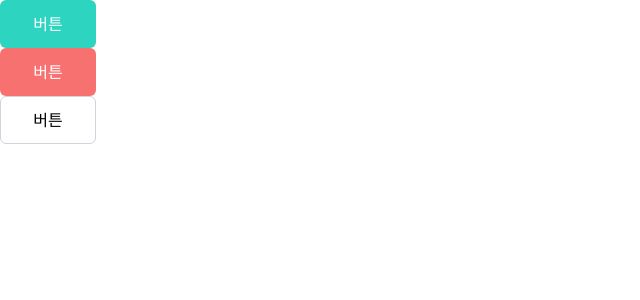
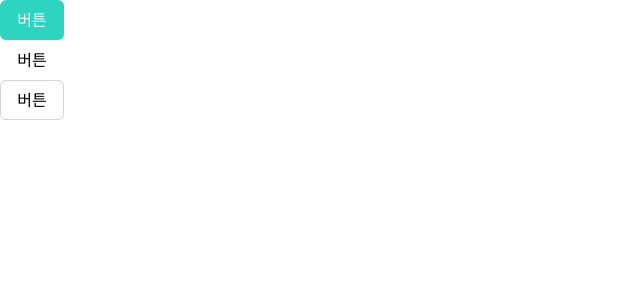
Before and after one commit to ATeals/frontend-monorepo, a React (Vite) app in the folder packages/react-design-system/: page / in a window 1280 px wide. Shown: the top 300 px of the page, without its empty margins (0-640 px from the left). Built offline with nearby package versions, Linux system fonts and the light colour scheme.

Commit message:
(#1): Atom Button
Button 컴포넌트 + storybook

```diff
--- a/packages/react-design-system/src/atom/Button/Button.tsx
+++ b/packages/react-design-system/src/atom/Button/Button.tsx
@@ -2,11 +2,9 @@ import { PolymorphicComponentProps, PolymorphicRef } from "@/types/PolymorphicCo
 import { generateClassName } from "@/utils/generateClassName";
 import React, { forwardRef } from "react";
 
-type ButtonStyleType = "outline" | "none" | "cancel" | "primary";
-
 type ButtonProps<T extends React.ElementType> = {
   size?: keyof typeof ButtonSizeMap;
-  variant?: ButtonStyleType;
+  variant?: keyof typeof ButtonVariantMap;
 } & PolymorphicComponentProps<T>;
 
 type ForwardRefButtonComopnent = <T extends React.ElementType = "button">(
@@ -16,8 +14,15 @@ type ForwardRefButtonComopnent = <T extends React.ElementType = "button">(
 
 const ButtonSizeMap = {
   sm: " w-[4rem] h-[2rem] text-sm rounded-sm",
-  md: " w-[6rem] h-[3rem] text-md rounded-md",
-  lg: " w-[8rem] h-[4rem] text-xl rounded-lg",
+  md: " w-[4rem] h-[2.5rem] text-md rounded-md",
+  lg: " w-[4rem] h-[3rem] text-xl rounded-lg",
+};
+
+const ButtonVariantMap = {
+  outline: "border border-gray-300",
+  primary: " bg-teal-400 text-white",
+  warning: "bg-red-400 text-white",
+  none: "",
 };
 
 export const ButtonComponet = <T extends React.ElementType = "button">(
@@ -37,10 +42,8 @@ export const ButtonComponet = <T extends React.ElementType = "button">(
   const tailwind = generateClassName(
     "cursor-pointer flex justify-center items-center",
     ButtonSizeMap[size],
-    variant === "outline" && " border border-gray-300 ",
-    variant === "primary" && " bg-teal-400 text-white",
-    variant === "cancel" && "bg-red-400 text-white",
-    props.disabled && "bg-gray-300",
+    ButtonVariantMap[variant],
+    props.disabled && "bg-gray-400",
     className
   );
 
```
Also changed, not shown: 1 other file (tests, documents, lock files or other folders).
